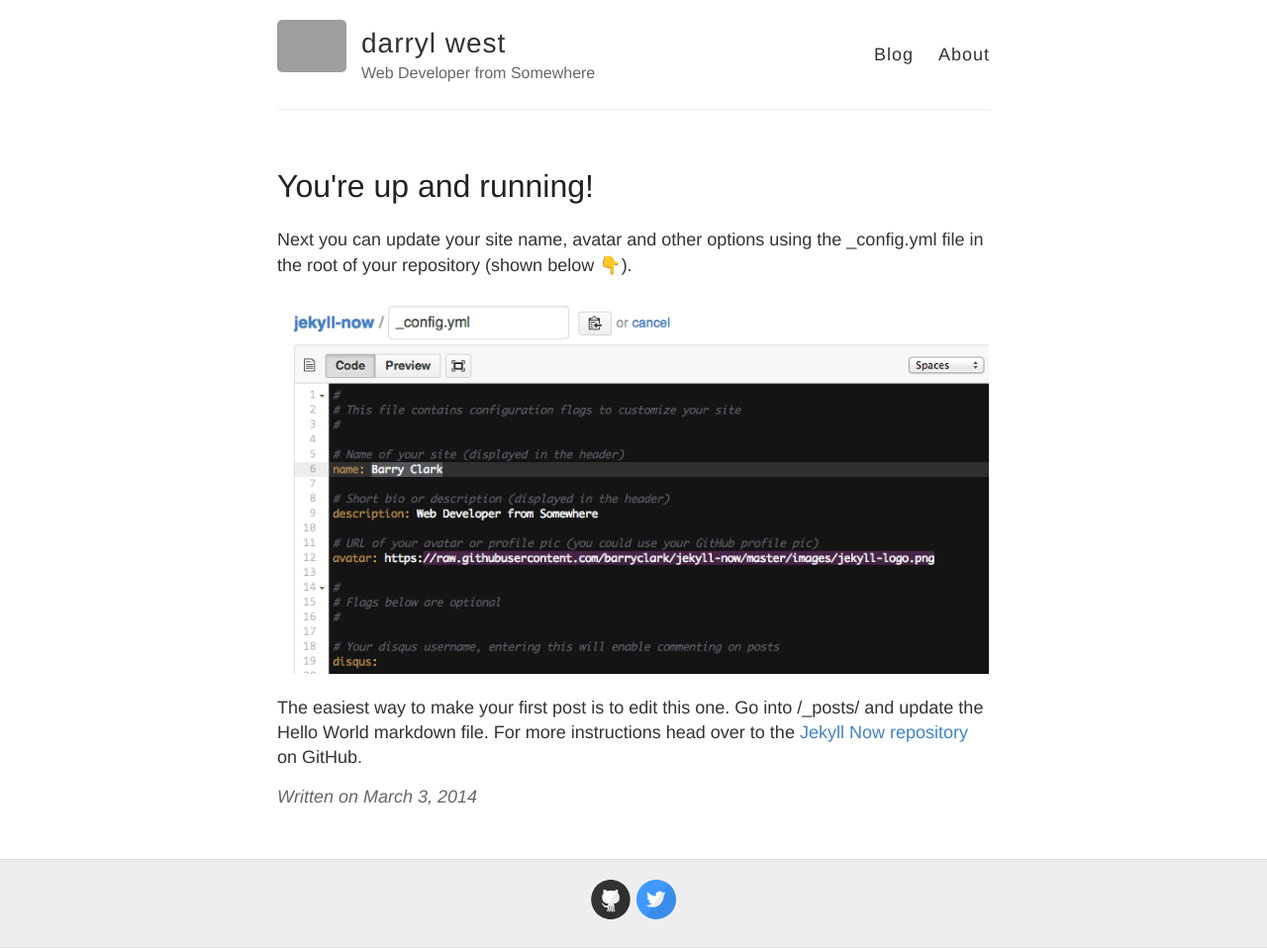
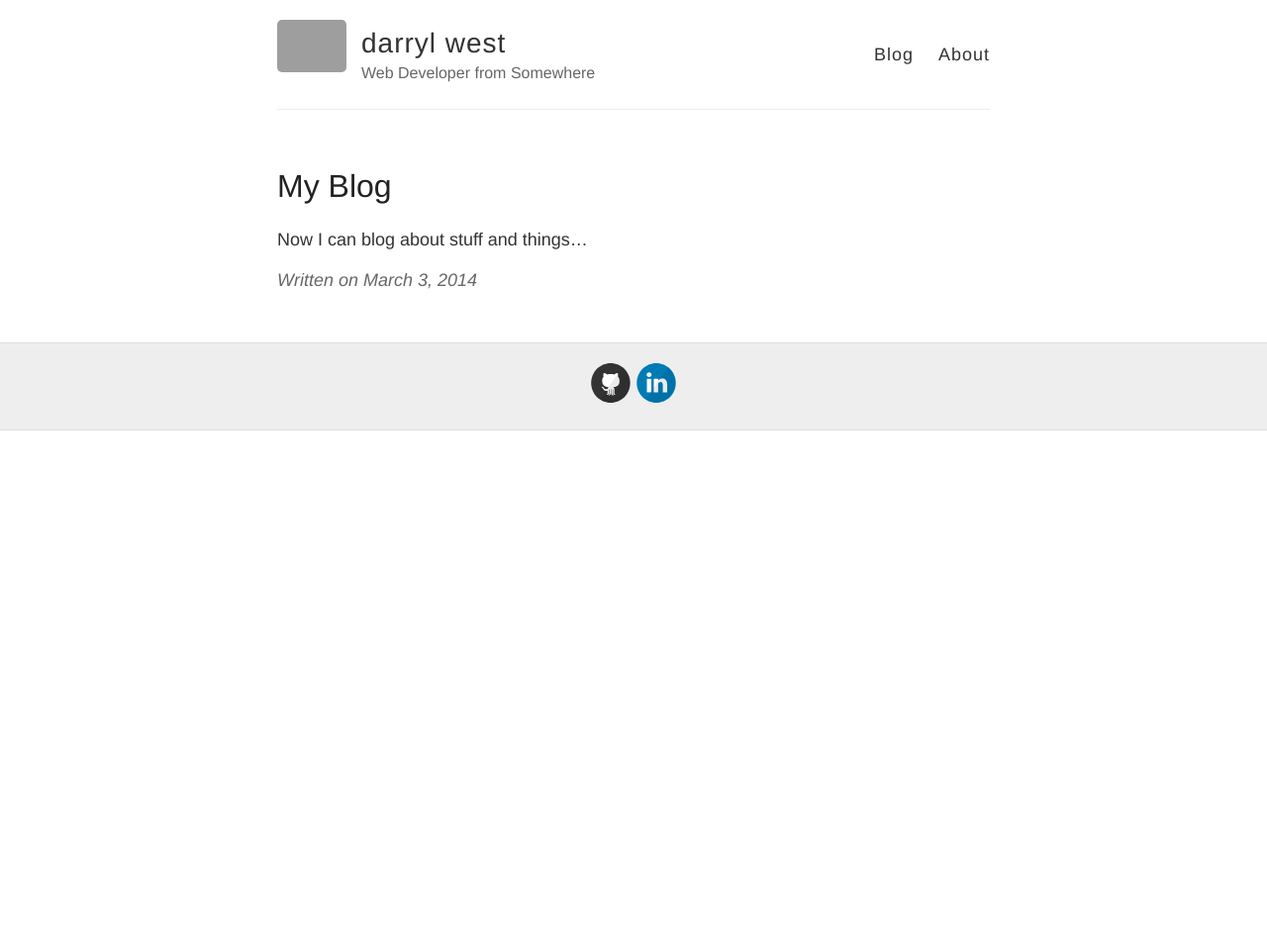
Before and after one commit to darrylwest/jekyll-blog, a Jekyll site: the page built from _posts/2014-3-3-Hello-World.md, in a window 1280 px wide. Shown: the whole page at 99% size. Built offline with Jekyll 4.4.1, drawn with Linux system fonts in a browser that asks for light colours; emoji names are drawn with the system emoji font; after the commit the page ends 900 px from its top, so only the background shows below that; grey boxes are pictures that could not be loaded.

Commit message:
refactor to make this my blog

```diff
--- a/_config.yml
+++ b/_config.yml
@@ -23,10 +23,10 @@
   flickr:
   github: darrylwest
   instagram:
-  linkedin:
+  linkedin: darrylwest
   pinterest:
   rss: # just type anything here for a working RSS icon, make sure you set the "url" above!
-  twitter: jekyllrb
+  twitter:
 
 # Your disqus shortname, entering this will enable commenting on posts
 disqus:
--- a/_posts/2014-3-3-Hello-World.md
+++ b/_posts/2014-3-3-Hello-World.md
@@ -1,10 +1,6 @@
 ---
 layout: post
-title: You're up and running!
+title: My Blog
 ---
 
-Next you can update your site name, avatar and other options using the _config.yml file in the root of your repository (shown below :point_down:).
-
-![_config.yml]({{ site.baseurl }}/images/config.png)
-
-The easiest way to make your first post is to edit this one. Go into /_posts/ and update the Hello World markdown file. For more instructions head over to the [Jekyll Now repository](https://github.com/barryclark/jekyll-now) on GitHub.
+Now I can blog about stuff and things...
```
